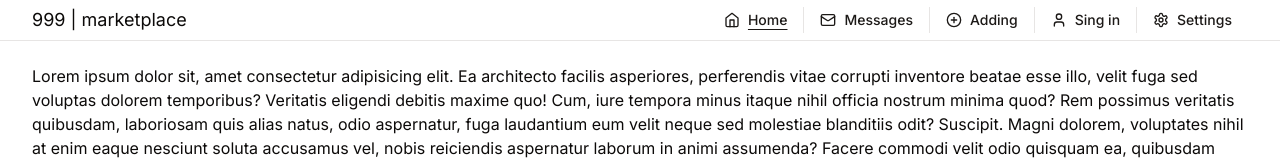
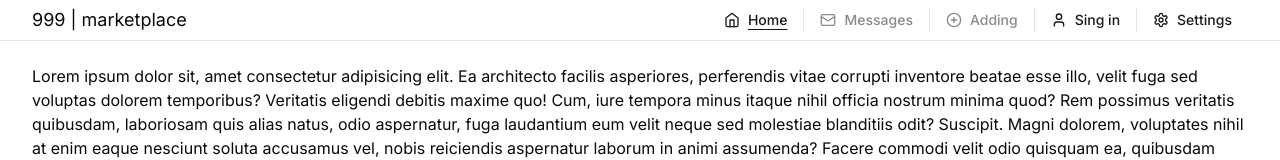
Before and after one commit to danilwladich/999, a Next.js app: page / in a window 1280 px wide. Shown: the top 160 px of the page. Built offline with nearby package versions, Linux system fonts and the light colour scheme; no server answers.

Commit message:
navigation auth protected buttons

```diff
--- a/components/common/navigation.tsx
+++ b/components/common/navigation.tsx
@@ -14,6 +14,7 @@ interface ILink {
 	name: string;
 	icon: JSX.Element;
 	isActive: boolean;
+	authProtected: boolean;
 }
 
 export function Navigation() {
@@ -27,30 +28,35 @@ export function Navigation() {
 			name: "Home",
 			icon: <Home className="w-4 h-4" />,
 			isActive: pathname === "/",
+			authProtected: false,
 		},
 		{
 			path: "/messages",
 			name: "Messages",
 			icon: <Mail className="w-4 h-4" />,
 			isActive: pathname === "/messages",
+			authProtected: !authUser,
 		},
 		{
 			path: "/adding",
 			name: "Adding",
 			icon: <PlusCircle className="w-4 h-4" />,
 			isActive: pathname === "/adding",
+			authProtected: !authUser,
 		},
 		{
 			path: authUser ? `/profile/${authUser.username}` : "/auth",
 			name: authUser ? "Profile" : "Sing in",
 			icon: <User className="w-4 h-4" />,
 			isActive: pathname === `/profile/${authUser?.username}`,
+			authProtected: false,
 		},
 		{
 			path: "/settings",
 			name: "Settings",
 			icon: <Settings className="w-4 h-4" />,
 			isActive: pathname === "/settings",
+			authProtected: false,
 		},
 	];
 
@@ -73,12 +79,23 @@ function NavLink({
 	icon,
 	isActive,
 	isLastElement,
+	authProtected,
 }: ILink & { isLastElement: boolean }) {
 	return (
-		<Link href={path} className="flex items-center justify-between flex-1">
+		<Link
+			href={authProtected ? `/auth?from=${path}` : path}
+			className="flex items-center justify-between flex-1"
+		>
 			<div />
 
-			<Button variant="link" className={cn("gap-2", isActive && "underline")}>
+			<Button
+				variant="link"
+				className={cn(
+					"gap-2",
+					isActive && "underline",
+					authProtected && "opacity-50"
+				)}
+			>
 				{icon}
 
 				<p className="sr-only md:not-sr-only md:whitespace-nowrap">{name}</p>
```
